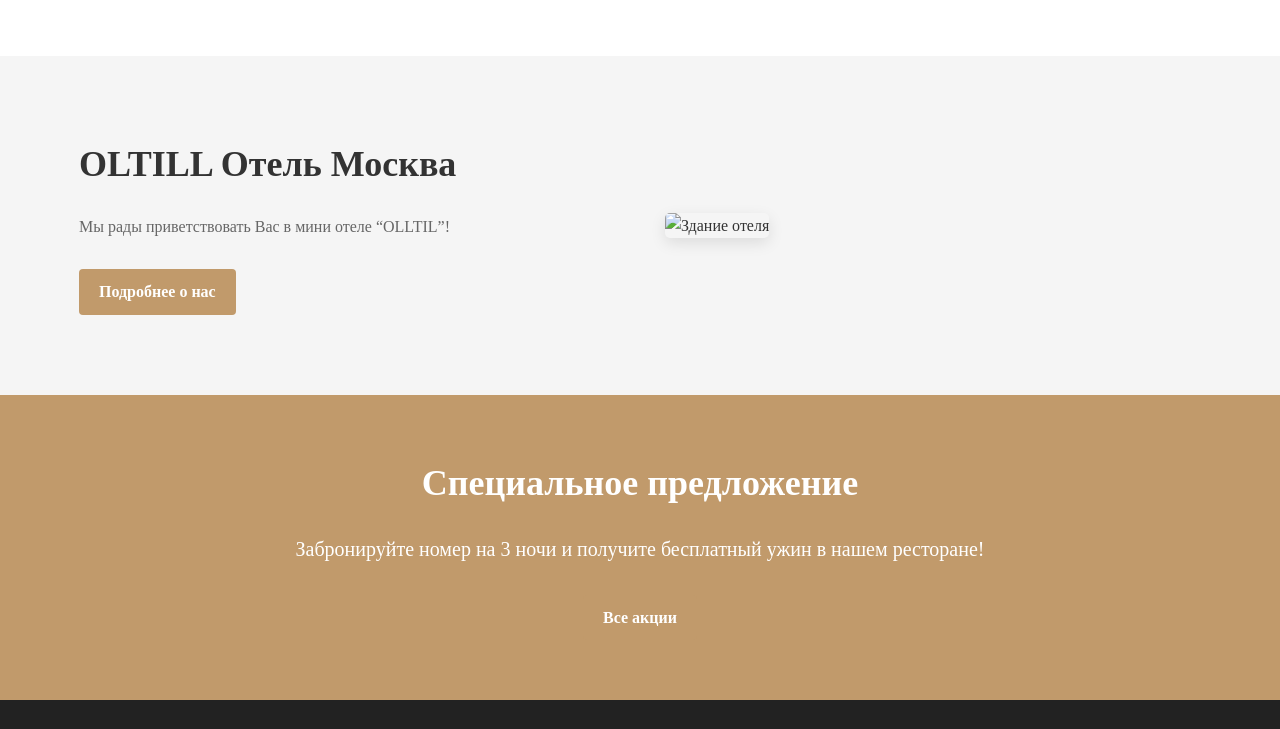
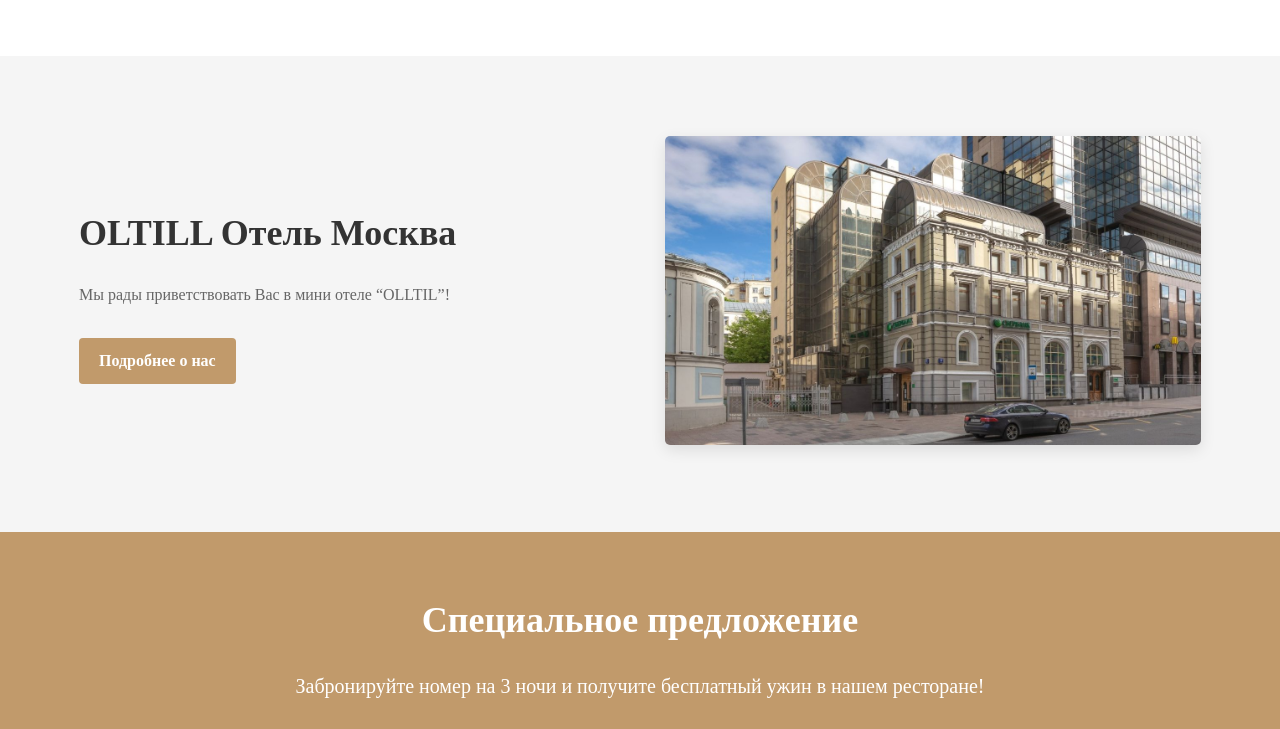
Before and after one commit to stalhch/Hotell, a plain HTML site: page index.html in a window 1280 px wide. Shown: the part 820-1549 px from the top of the page. Drawn offline with Linux system fonts and the light colour scheme; the site is published under a folder, as on GitHub Pages, so addresses that start at the root find nothing.

Commit message:
Add files via upload

```diff
--- a/index.html
+++ b/index.html
@@ -63,7 +63,7 @@
                 <a href="about.html" class="btn">Подробнее о нас</a>
             </div>
             <div class="image">
-                <img src="/images/OLLTIL.jpg" alt="Здание отеля">
+                <img src="images/OLLTIL.jpg" alt="Здание отеля">
             </div>
         </div>
     </section>
```
